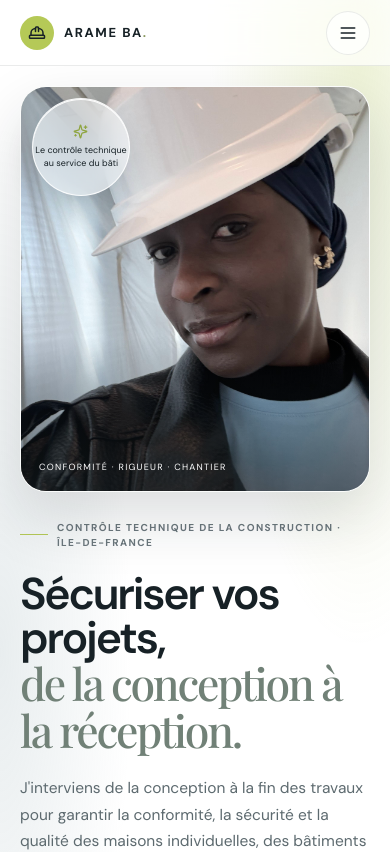
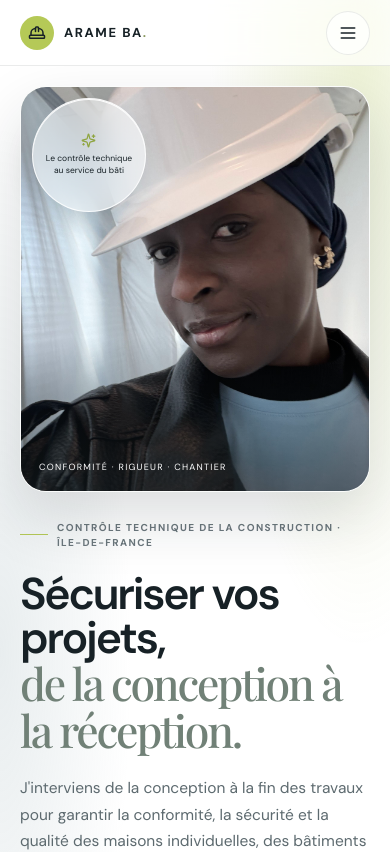
Before and after one commit to Faith-time/arame-ba-portfolio, a React (Vite) app: page / in a window 390 px wide. Shown: the top 852 px of the page. Built offline with nearby package versions, Linux system fonts and the light colour scheme; a web font is replaced by a local one.

Commit message:
FINAL REFONT 7

```diff
--- a/src/index.css
+++ b/src/index.css
@@ -129,7 +129,7 @@ h1 em { color: var(--sage); }
 .hero-image-wrap img { width: 100%; height: 100%; object-fit: cover; object-position: center 18%; filter: saturate(.78); display: block; }
 .image-caption { position: absolute; bottom: 22px; z-index: 1; left: 25px; right: 25px; display: flex; justify-content: space-between; gap: 12px; color: #fff; font-size: 9px; text-transform: uppercase; letter-spacing: .14em; }
 .floating-stamp {
-  position: absolute; left: -45px; top: 42px; width: 112px; height: 112px; z-index: 2;
+  position: absolute; left: -50px; top: 38px; width: 128px; height: 128px; font-size: 10px; z-index: 2;
   border: 1px solid rgba(255, 255, 255, .85);
   background: rgba(255, 255, 255, .55);
   backdrop-filter: var(--glass-blur);
@@ -591,7 +591,7 @@ h1 em { color: var(--sage); }
   .hero-copy { order: 0; }
   .hero-image-wrap { height: min(104vw, 440px); border-radius: 26px; }
   .image-caption { left: 18px; right: 18px; bottom: 16px; }
-  .floating-stamp { left: 12px; top: 12px; width: 98px; height: 98px; font-size: 9px; }
+.floating-stamp { left: 12px; top: 12px; width: 114px; height: 114px; font-size: 8.5px; }
   .floating-stamp svg { width: 15px; height: 15px; }
   .hero-side-note { display: none; }
   h1 { font-size: clamp(38px, 11.4vw, 52px); margin-bottom: 20px; }
```
